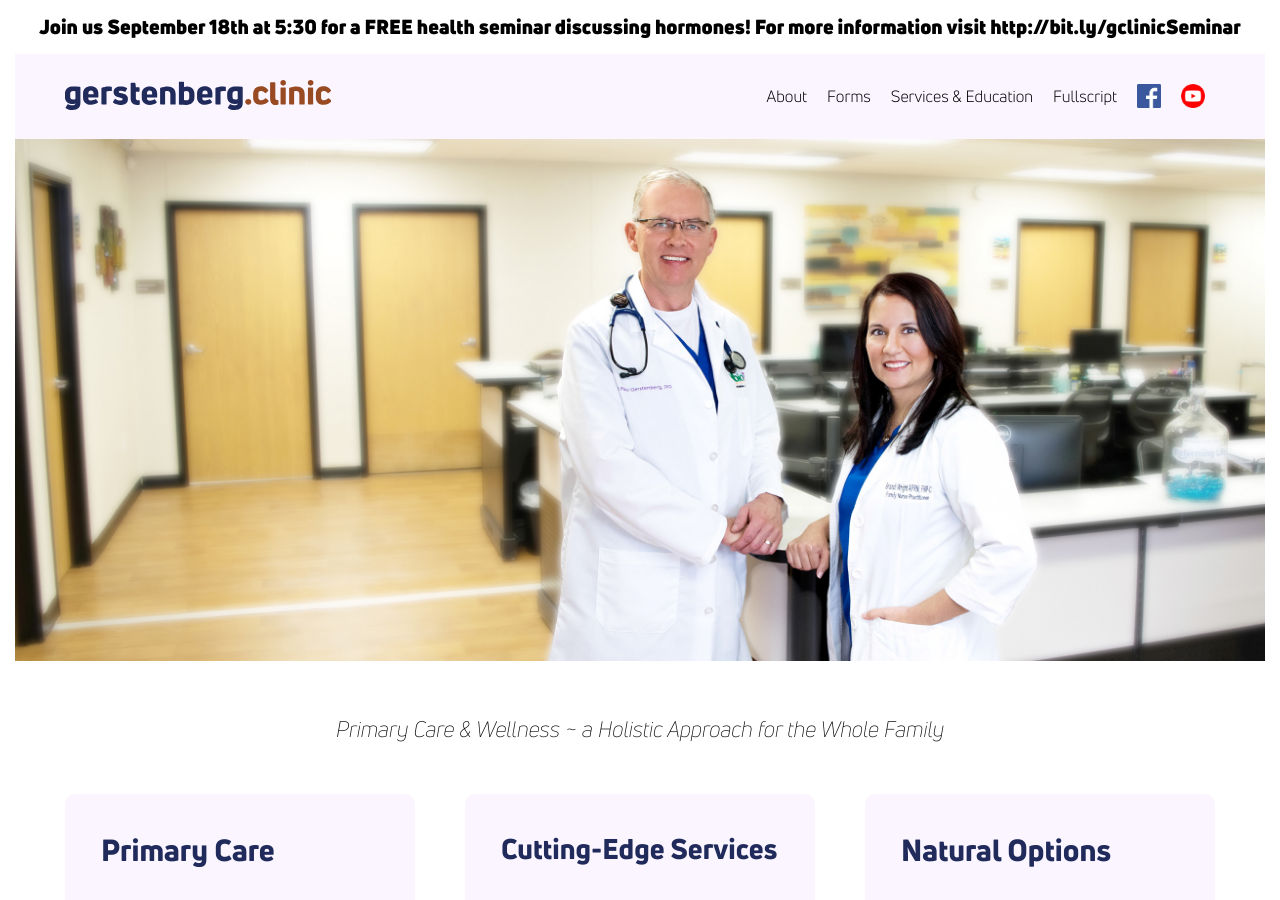
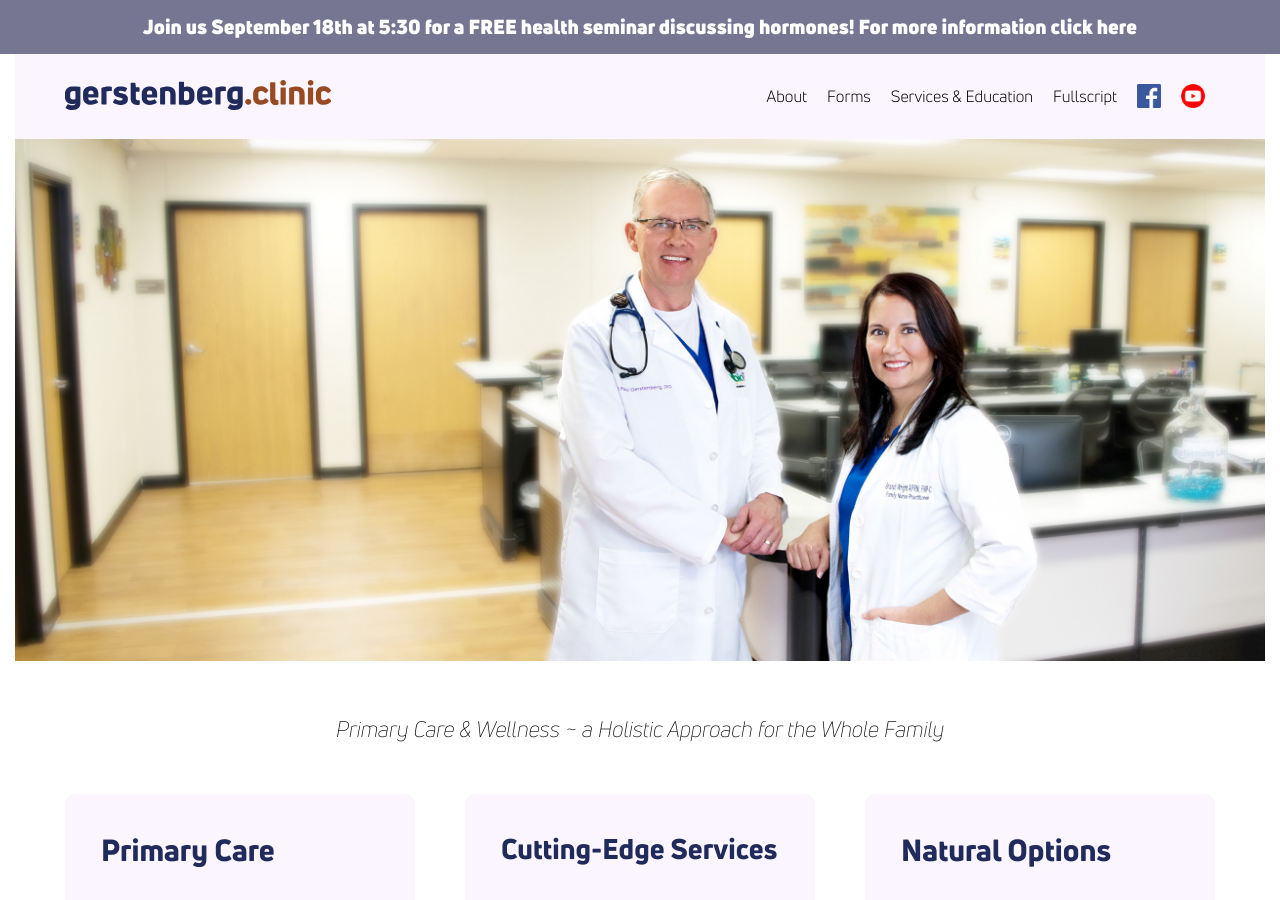
Before and after one commit to theneverwoods/gerstenberg.clinic, a Jekyll site: the page built from index.html, in a window 1280 px wide and 900 px high. Built offline with Jekyll 4.4.1, drawn with Linux system fonts in a browser that asks for light colours; comment, search, counter and statistics services are not loaded.

Commit message:
Update default.html

```diff
--- a/_layouts/default.html
+++ b/_layouts/default.html
@@ -34,9 +34,8 @@
 
   <body>
 
-    <!-- Event banner -->
-    <div class="alert alert-dismissible alert-info" align="center">
-      <h1>Join us September 18th at 5:30 for a FREE health seminar discussing hormones! For more information visit <a>http://bit.ly/gclinicSeminar</a></h1>
+    <div class="dark" style="text-align: center;">
+      <a href="http://bit.ly/gclinicSeminar"><h1 style="display: inline-block;">Join us September 18th at 5:30 for a FREE health seminar discussing hormones! For more information click here</h1></a>
     </div>
 
     <div class="container">
```
